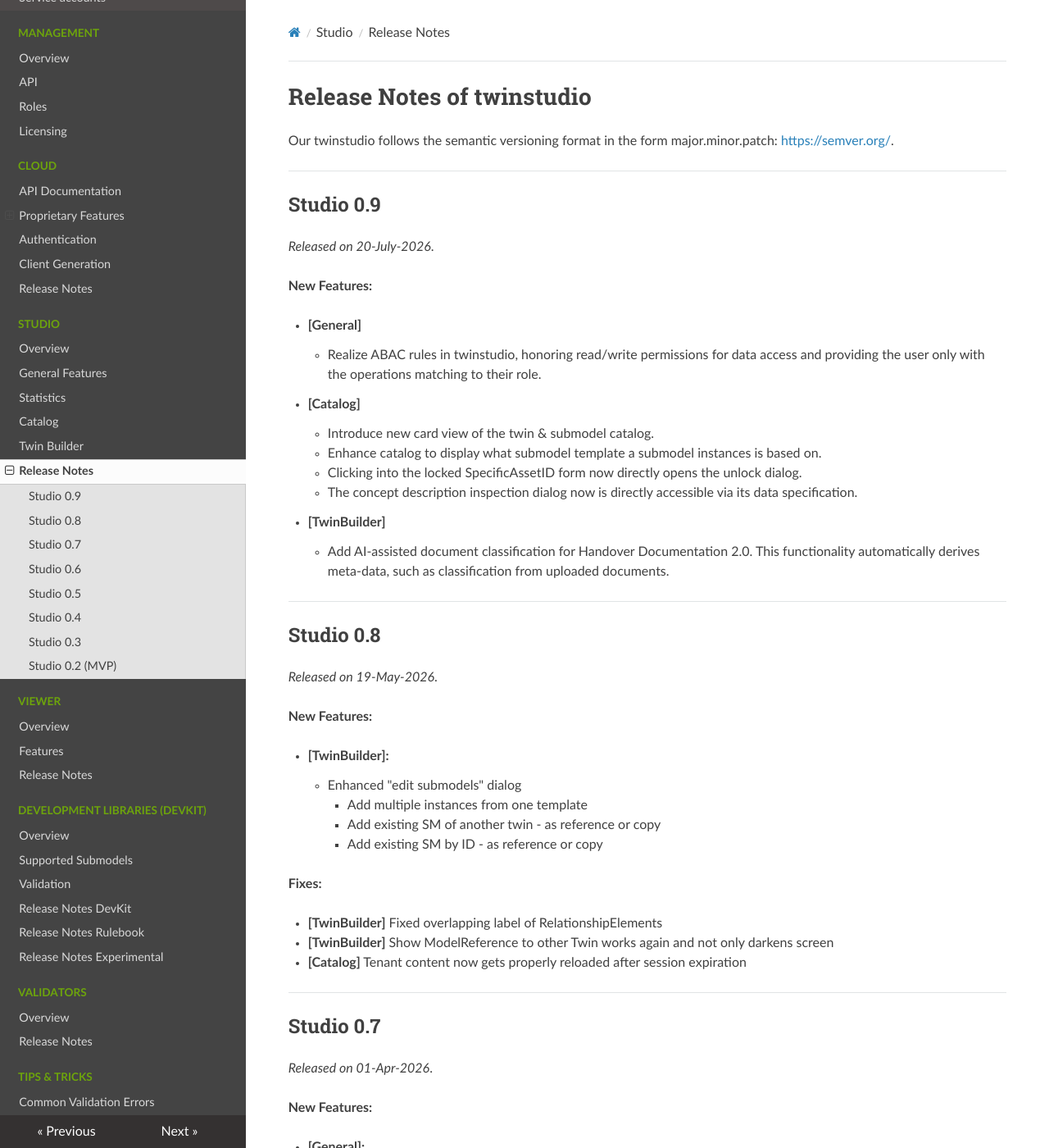
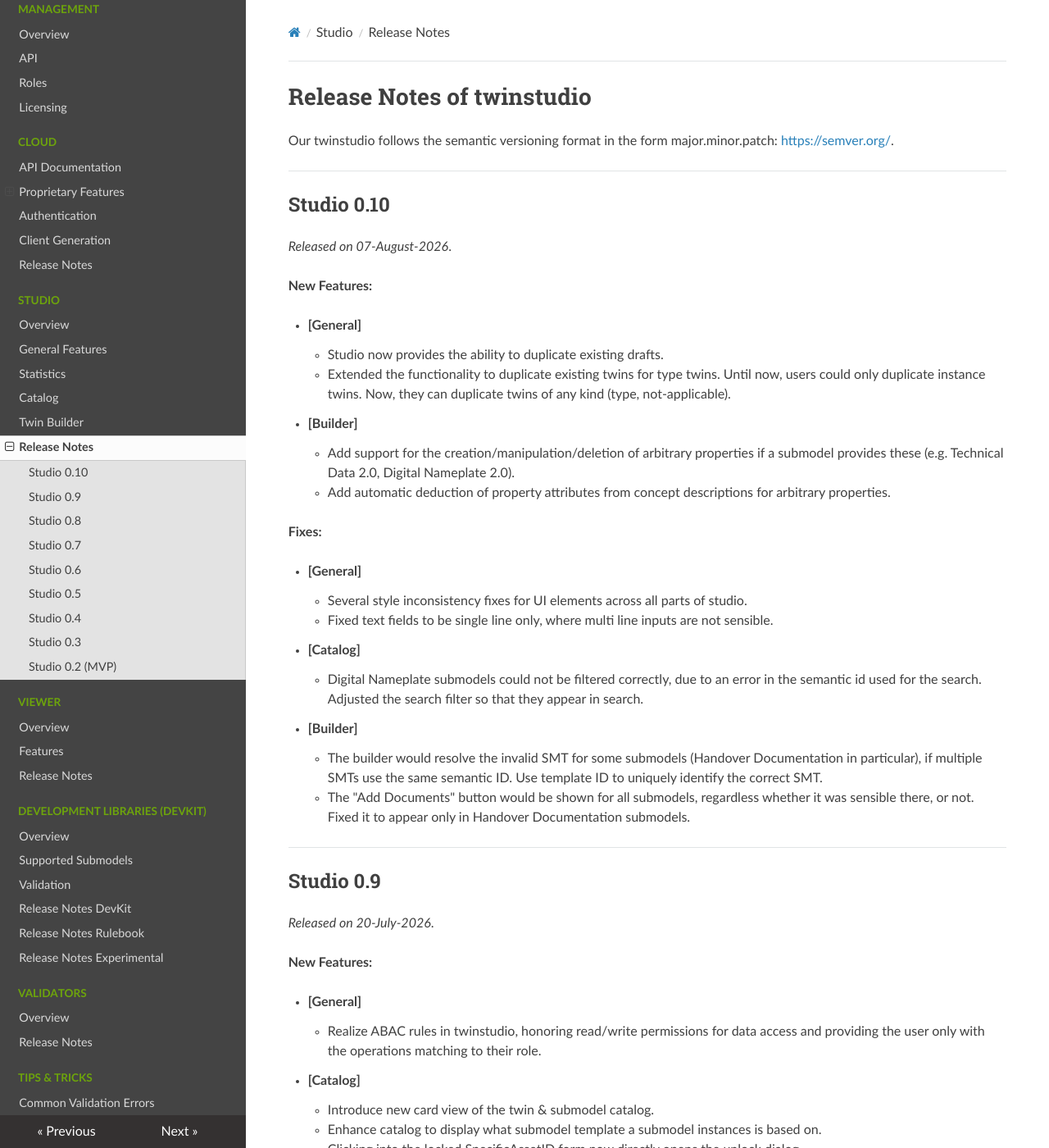
Before and after one commit to twinsphere/twinsphere.github.io, an MkDocs documentation site: the page built from docs/studio-release-notes.md, in a window 1280 px wide and 1400 px high. Shown: the whole window at 82% size. Built offline with MkDocs 1.6.1, drawn with Linux system fonts in a browser that asks for light colours; nearby versions of some CDN libraries.

Commit message:
feat(studio): add release notes for release 0.10

```diff
--- a/docs/studio-release-notes.md
+++ b/docs/studio-release-notes.md
@@ -2,6 +2,45 @@
 
 Our twinstudio follows the semantic versioning format in the form major.minor.patch:
 [https://semver.org/](https://semver.org/).
+
+---
+
+## Studio 0.10
+
+*Released on 07-August-2026*.
+
+**New Features:**
+
+- **[General]**
+
+    - Studio now provides the ability to duplicate existing drafts.
+    - Extended the functionality to duplicate existing twins for type twins. Until now, users could only duplicate
+      instance twins. Now, they can duplicate twins of any kind (type, not-applicable).
+
+- **[Builder]**
+
+    - Add support for the creation/manipulation/deletion of arbitrary properties if a submodel provides these (e.g.
+      Technical Data 2.0, Digital Nameplate 2.0).
+    - Add automatic deduction of property attributes from concept descriptions for arbitrary properties.
+
+**Fixes:**
+
+- **[General]**
+
+    - Several style inconsistency fixes for UI elements across all parts of studio.
+    - Fixed text fields to be single line only, where multi line inputs are not sensible.
+
+- **[Catalog]**
+
+    - Digital Nameplate submodels could not be filtered correctly, due to an error in the semantic id used for the
+      search. Adjusted the search filter so that they appear in search.
+
+- **[Builder]**
+
+    - The builder would resolve the invalid SMT for some submodels (Handover Documentation in particular), if
+      multiple SMTs use the same semantic ID. Use template ID to uniquely identify the correct SMT.
+    - The "Add Documents" button would be shown for all submodels, regardless whether it was sensible there,
+      or not. Fixed it to appear only in Handover Documentation submodels.
 
 ---
 
```
